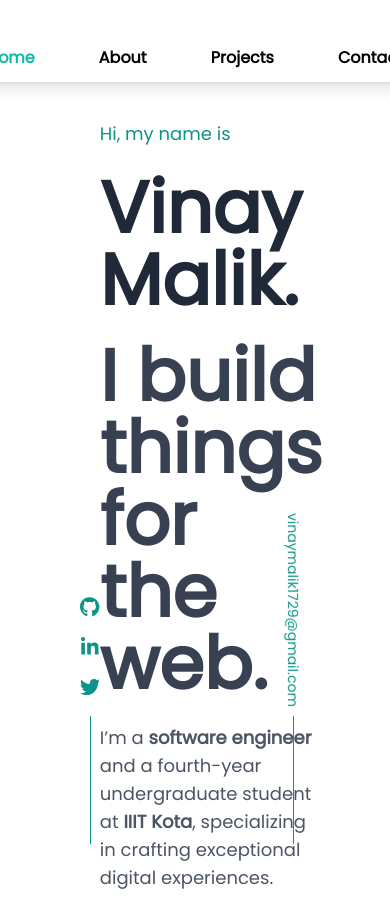
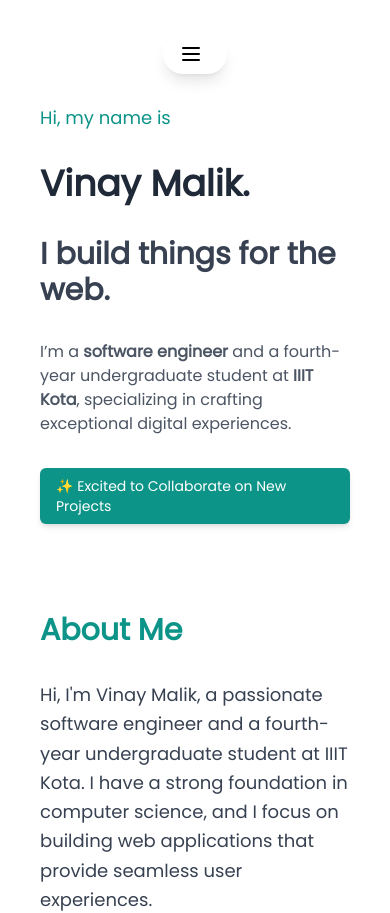
Before and after one commit to bllamond/portfolio, a React (Create React App) app: page / in a window 390 px wide. Shown: the top 913 px of the page. Built offline with nearby package versions, Linux system fonts and the light colour scheme; the HTML template or start-up script is replaced by a standard one.

Commit message:
mobile-friendly

```diff
--- a/src/components/common/navBar.jsx
+++ b/src/components/common/navBar.jsx
@@ -1,6 +1,9 @@
-import React from "react";
+import React, { useState } from "react";
+import { Menu, X } from "lucide-react";
 
 const NavBar = ({ active }) => {
+  const [isMenuOpen, setIsMenuOpen] = useState(false);
+
   const handleScroll = (sectionId) => {
     const section = document.getElementById(sectionId);
     if (section) {
@@ -8,55 +11,95 @@ const NavBar = ({ active }) => {
       const top = section.getBoundingClientRect().top + window.scrollY - offset;
       window.scrollTo({ top, behavior: "smooth" });
     }
+    setIsMenuOpen(false); // Close mobile menu after clicking
   };
 
+  const navItems = [
+    { id: "home", label: "Home", section: "hero-section" },
+    { id: "about", label: "About", section: "about-section" },
+    { id: "projects", label: "Projects", section: "projects-section" },
+    { id: "contact", label: "Contact", section: "contact-section" },
+    {
+      id: "resume",
+      label: "Resume",
+      href: "https://drive.google.com/file/d/1GQGphyD-87LY5iHcy6ieHprDa-W8Wxth/view", // Replace with your resume URL
+    },
+  ];
 
   return (
     <div className="flex justify-center items-center">
-			<nav className="fixed top-[4vh] z-50 flex justify-center items-center">
-				<div className="bg-white shadow-lg rounded-full flex items-center px-8 py-3 sm:px-6 sm:py-2">
-					<ul className="flex gap-8 list-none">
+      <nav className="fixed top-[4vh] z-50 flex justify-center items-center w-full px-4 md:px-0">
+        <div className="bg-white shadow-lg rounded-full flex items-center px-4 py-2 md:px-8 md:py-3">
+          {/* Mobile menu button */}
+          <button
+            className="md:hidden mr-2"
+            onClick={() => setIsMenuOpen(!isMenuOpen)}
+          >
+            {isMenuOpen ? <X size={24} /> : <Menu size={24} />}
+          </button>
+
+          {/* Desktop menu */}
+          <ul className="hidden md:flex gap-8 list-none">
+            {navItems.map((item) => (
               <li
+                key={item.id}
                 className={`font-bold text-md ${
-								active === "home" ? "text-teal-500" : "text-black"
+                  active === item.id ? "text-teal-500" : "text-black"
                 }`}
-							onClick={() => handleScroll("hero-section")}
               >
-							<span className="hover:text-teal-500 px-4 py-2 cursor-pointer">
-								Home
+                {item.href ? (
+                  <a
+                    href={item.href}
+                    target="_blank"
+                    rel="noopener noreferrer"
+                    className="hover:text-teal-500 px-4 py-2 cursor-pointer"
+                  >
+                    {item.label}
+                  </a>
+                ) : (
+                  <span
+                    className="hover:text-teal-500 px-4 py-2 cursor-pointer"
+                    onClick={() => handleScroll(item.section)}
+                  >
+                    {item.label}
                   </span>
+                )}
               </li>
+            ))}
+          </ul>
+
+          {/* Mobile menu */}
+          {isMenuOpen && (
+            <ul className="md:hidden absolute top-full left-0 right-0 bg-white shadow-lg rounded-b-lg mt-2 py-2">
+              {navItems.map((item) => (
                 <li
+                  key={item.id}
                   className={`font-bold text-md ${
-								active === "about" ? "text-teal-500" : "text-black"
+                    active === item.id ? "text-teal-500" : "text-black"
                   }`}
-							onClick={() => handleScroll("about-section")}
                 >
-							<span className="hover:text-teal-500 px-4 py-2 cursor-pointer">
-								About
+                  {item.href ? (
+                    <a
+                      href={item.href}
+                      target="_blank"
+                      rel="noopener noreferrer"
+                      className="block hover:text-teal-500 px-4 py-2 cursor-pointer"
+                      onClick={() => setIsMenuOpen(false)}
+                    >
+                      {item.label}
+                    </a>
+                  ) : (
+                    <span
+                      className="block hover:text-teal-500 px-4 py-2 cursor-pointer"
+                      onClick={() => handleScroll(item.section)}
+                    >
+                      {item.label}
                     </span>
+                  )}
                 </li>
-						<li
-							className={`font-bold text-md ${
-								active === "projects" ? "text-teal-500" : "text-black"
-							}`}
-							onClick={() => handleScroll("projects-section")}
-						>
-							<span className="hover:text-teal-500 px-4 py-2 cursor-pointer">
-								Projects
-							</span>
-						</li>
-						<li
-							className={`font-bold text-md ${
-								active === "contact" ? "text-teal-500" : "text-black"
-							}`}
-							onClick={() => handleScroll("contact-section")}
-						>
-							<span className="hover:text-teal-500 px-4 py-2 cursor-pointer">
-								Contact
-							</span>
-						</li>
+              ))}
             </ul>
+          )}
         </div>
       </nav>
     </div>
--- a/src/pages/homepage.jsx
+++ b/src/pages/homepage.jsx
@@ -7,53 +7,40 @@ import {
 } from "@fortawesome/free-brands-svg-icons";
 import NavBar from "../components/common/navBar";
 import AllProjects from "../components/projects/allProjects";
-import Footer from "../components/common/footer";
 
 const Homepage = () => {
 	return (
 		<>
 			<div className="flex flex-col min-h-screen bg-white">
-
 				<NavBar active="home" />
-
 
 				<div className="flex flex-col flex-grow">
 					{/* Hero Section */}
 					<div
 						id="hero-section"
-						className="flex flex-col lg:flex-row justify-between items-center gap-24 p-10 lg:p-20"
+						className="flex flex-col lg:flex-row justify-between items-center pt-16 gap-8 p-6 lg:p-20"
 					>
-						<div className="flex flex-col items-start pt-20 pl-28 pr-20 space-y-8">
+						<div className="flex flex-col items-start pt-10 lg:pt-20 px-4 lg:pl-28 lg:pr-20 space-y-6">
 							<motion.div
-								className="space-y-6"
+								className="space-y-4"
 								initial={{ opacity: 0, y: 20 }}
 								animate={{ opacity: 1, y: 0 }}
 								transition={{ duration: 0.8 }}
 							>
-								<p className="text-lg text-teal-600">
-									Hi, my name is
-								</p>
-								<h1 className="text-7xl font-extrabold text-gray-800">
+								<p className="text-lg text-teal-600 pb-4">Hi, my name is</p>
+								<h1 className="text-4xl lg:text-7xl font-extrabold text-gray-800 pb-4">
 									Vinay Malik.
 								</h1>
-								<h2 className="text-7xl font-bold text-gray-700">
+								<h2 className="text-3xl lg:text-7xl font-bold text-gray-700 pb-4">
 									I build things for the web.
 								</h2>
-								<p className="text-lg text-gray-600 max-w-3xl pb-6">
-									I’m a{" "}
-									<span className="font-semibold">
-										software engineer
-									</span>{" "}
-									and a fourth-year undergraduate student at{" "}
-									<span className="font-semibold">
-										IIIT Kota
-									</span>
-									, specializing in crafting exceptional
-									digital experiences.
+								<p className="text-md lg:text-lg text-gray-600 max-w-full lg:max-w-3xl pb-4">
+									I’m a <span className="font-semibold">software engineer</span> and a
+									fourth-year undergraduate student at <span className="font-semibold">IIIT Kota</span>, specializing in crafting exceptional digital experiences.
 								</p>
 								<motion.a
 									href={`mailto:${"vinaymalik1729@gmail.com"}`}
-									className="inline-block px-6 py-3 text-white bg-teal-600 hover:bg-teal-700 rounded-md shadow-md transform transition-all duration-150 hover:scale-105 active:scale-95"
+									className="inline-block px-4 py-2 text-white bg-teal-600 hover:bg-teal-700 rounded-md shadow-md transform transition-all duration-150 hover:scale-105 active:scale-95 text-sm lg:text-base"
 									whileHover={{ scale: 1.05 }}
 									whileTap={{ scale: 0.95 }}
 								>
@@ -64,7 +51,7 @@ const Homepage = () => {
 					</div>
 
 					{/* About Me Section */}
-					<div id="about-section" className="mt-16 pl-20 lg:px-48">
+					<div id="about-section" className="mt-16 lg:pl-48 px-10 lg:px-48">
 						<h2 className="text-3xl font-bold text-teal-600 mb-8">
 							About Me
 						</h2>
@@ -102,7 +89,7 @@ const Homepage = () => {
 						</h2>
 						<AllProjects />
 					</div>
-					<div id="contact-section" className="mt-32 mb-36 px-8 lg:px-32">
+					<div id="contact-section" className="mt-32 mb-44 px-8 lg:px-32">
 						<div className="container mx-auto px-4 sm:px-6 lg:px-8">
         <motion.div
           className="text-center"
@@ -142,13 +129,13 @@ const Homepage = () => {
           animate={{ opacity: 1, y: 0 }}
           transition={{ delay: 0.8, duration: 0.5 }}
         >
-          <a href="https://linkedin.com" target="_blank" rel="noopener noreferrer" className="text-gray-600 hover:text-teal-600 transition-colors duration-300">
+          <a href="https://www.linkedin.com/in/vinaymalik18" target="_blank" rel="noopener noreferrer" className="text-gray-600 hover:text-teal-600 transition-colors duration-300">
             <FontAwesomeIcon icon={faLinkedinIn} size="2x" />
           </a>
-          <a href="https://github.com" target="_blank" rel="noopener noreferrer" className="text-gray-600 hover:text-teal-600 transition-colors duration-300">
+          <a href="https://github.com/bllamond" target="_blank" rel="noopener noreferrer" className="text-gray-600 hover:text-teal-600 transition-colors duration-300">
             <FontAwesomeIcon icon={faGithub} size="2x" />
           </a>
-          <a href="https://twitter.com" target="_blank" rel="noopener noreferrer" className="text-gray-600 hover:text-teal-600 transition-colors duration-300">
+          <a href="https://x.com/vinaym_18" target="_blank" rel="noopener noreferrer" className="text-gray-600 hover:text-teal-600 transition-colors duration-300">
             <FontAwesomeIcon icon={faTwitter} size="2x" />
           </a>
         </motion.div>
@@ -156,11 +143,7 @@ const Homepage = () => {
 					</div>
 				</div>
 
-				{/* Footer Section */}
-				<Footer />
-
-				{/* Left Fixed Icons */}
-				<div className="fixed bottom-0 left-20 flex flex-col items-center">
+				<div className="fixed bottom-0 left-20 flex-col items-center hidden sm:flex">
 	<a
 		href="https://github.com"
 		className="text-teal-600 hover:text-teal-700 transition-all mb-4"
@@ -183,7 +166,7 @@ const Homepage = () => {
 </div>
 
 {/* Right Fixed Email */}
-				<div className="fixed bottom-0 right-0 flex flex-col items-center">
+<div className="fixed bottom-0 right-0 flex-col items-center hidden sm:flex">
 	<a
 		href="mailto:vinaymalik1729@gmail.com"
 		className="text-teal-600 hover:text-teal-700 transition-all rotate-90 text-sm mb-24"
@@ -192,6 +175,8 @@ const Homepage = () => {
 	</a>
 	<div className="w-[1px] h-32 bg-teal-600"></div>
 </div>
+
+
 			</div>
 		</>
 	);
```
Lines whose indentation alone changed are shown as unchanged.
